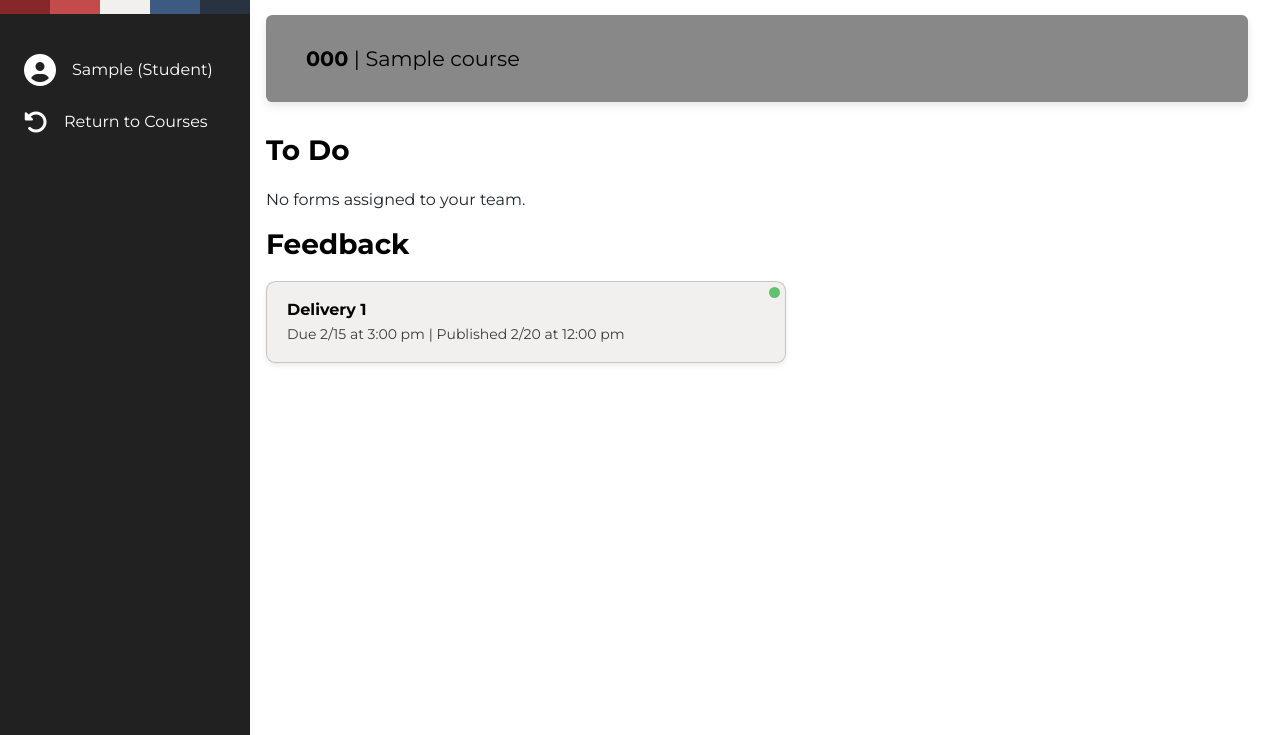
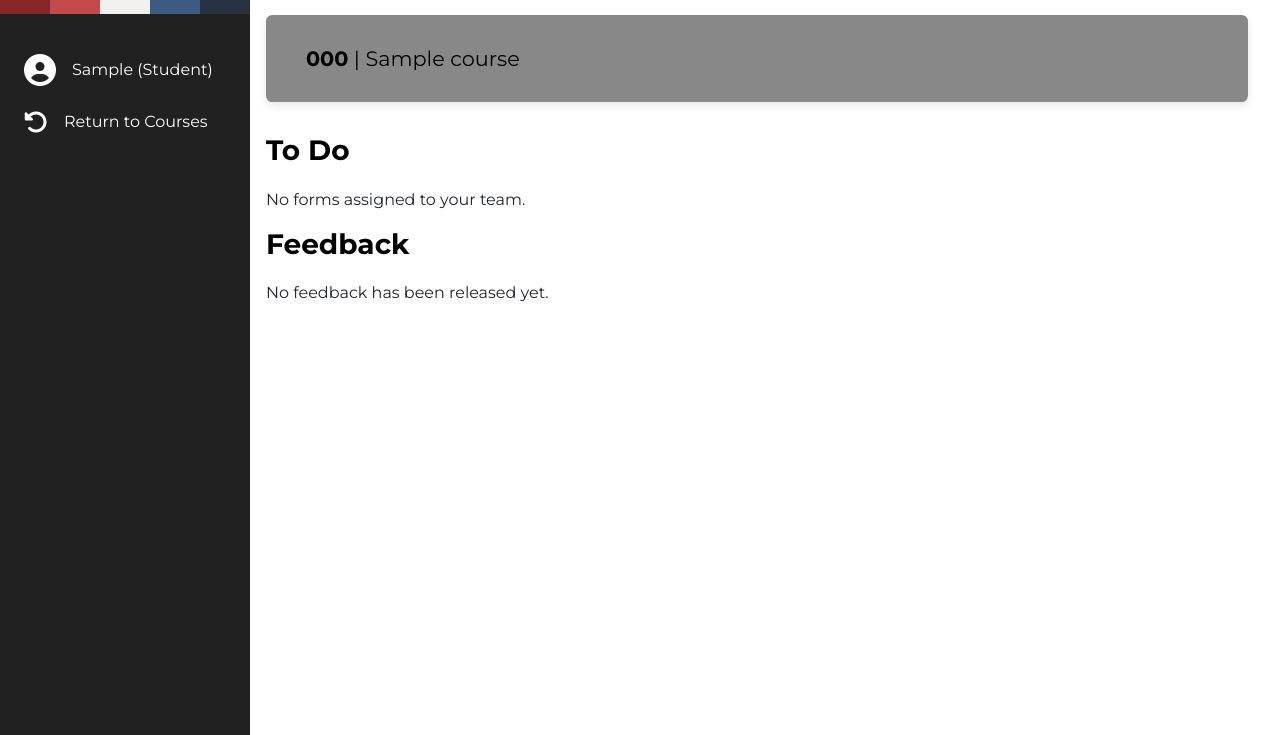
Before and after one commit to michaelcastellano2/Forked-Deployment, a Django app: page /course/000/ in a window 1280 px wide. Shown: the part 65-800 px from the top of the page. Run offline with Django 5.2, Linux system fonts and the light colour scheme; a user stored in the database is signed in; tables that the repository leaves empty hold one stand-in row (values such as "Sample post"); some libraries are stand-ins or nearby versions.

Commit message:
only display available feedback

```diff
--- a/CollabRate/course/views.py
+++ b/CollabRate/course/views.py
@@ -19,10 +19,17 @@ def course_detail(request, join_code):
         course=course,
         teams__in=teams
     ).distinct()
+    #Display available feedback
+    released_forms = CourseForm.objects.filter(
+    course=course,
+    teams__in=teams,
+    state='released'
+    ).distinct()
 
     return render(request, 'course/course_landing.html', {
         'course': course,
         'forms' : forms,
+        'released_forms': released_forms,
         })
 
 @login_required
--- a/CollabRate/templates/course/course_landing.html
+++ b/CollabRate/templates/course/course_landing.html
@@ -33,15 +33,20 @@
             {% endif %}
 
             <h1 class="section-title">Feedback</h1>
+            {% if released_forms %}
+                {% for form in released_forms %}
                     <a href="{% url 'peer_results' course.code '1' %}" class="text-decoration-none text-reset">
                         <div class="card">
                             <div class="info">
-                        <p>Delivery 1</p>
-                        <small>Due 2/15 at 3:00 pm | Published 2/20 at 12:00 pm</small>
+                                <p>{{ form.name }}</p>
                             </div>
                             <span class="dot green"></span>
                         </div>
                     </a>
+                {% endfor %}
+            {% else %}
+                <p>No feedback has been released yet.</p>
+            {% endif %}
 
         </div>
     {% else %}
```
Lines whose indentation alone changed are shown as unchanged.
